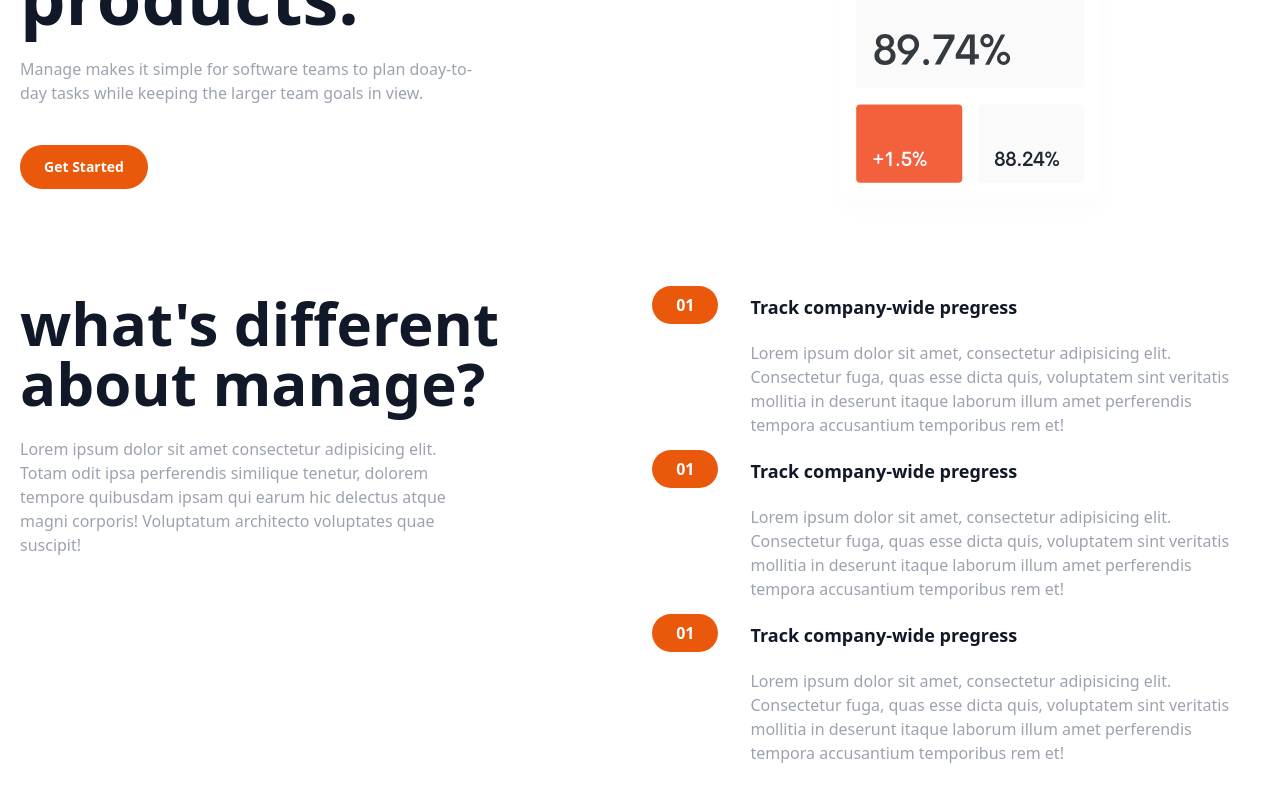
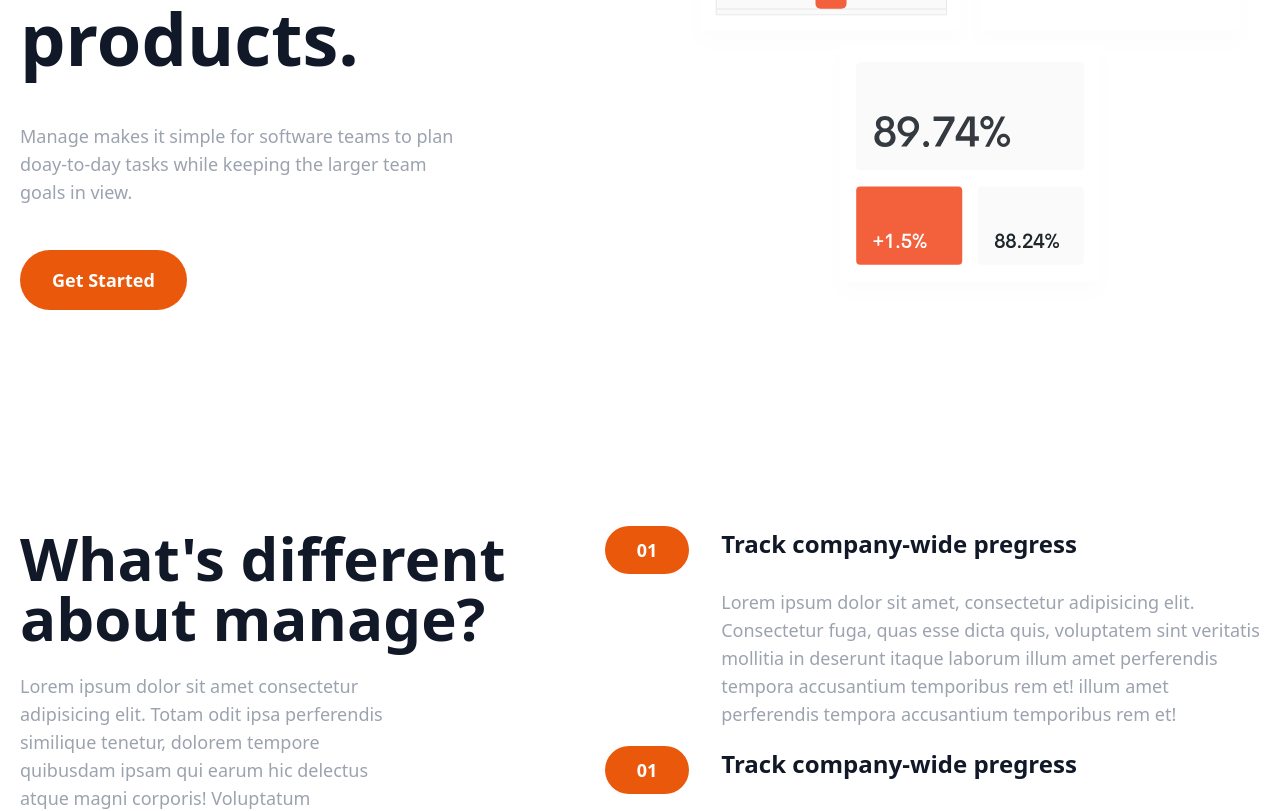
Before and after one commit to anas322/taillwind-project, a website: page public/index.html in a window 1280 px wide. Shown: the part 460-1271 px from the top of the page. Drawn offline with Linux system fonts and the light colour scheme.

Commit message:
fix some design issue

```diff
--- a/public/index.html
+++ b/public/index.html
@@ -5,7 +5,7 @@
         <meta charset="UTF-8">
         <meta http-equiv="X-UA-Compatible" content="IE=edge">
         <meta name="viewport" content="width=device-width, initial-scale=1.0">
-        <title>Document</title>
+        <title>tailwind</title>
 
         <!-- tailwind css -->
         <link rel="stylesheet" href="style.css">
@@ -14,7 +14,7 @@
     <body>
         <div class="md:container mx-auto px-10 md:px-5 ">
             <!-- Nav bar -->
-            <nav class="flex justify-between items-center py-8">
+            <nav class="flex justify-between items-center py-8 ">
                 <!-- Logo -->
                 <div>
                     <img src="./images/logo.svg" alt="manage log for the website">
@@ -32,29 +32,32 @@
                 <!-- Get started button -->
                 <div>
                     <button
-                        class="hidden lg:inline-block py-2 px-4 hover:shadow transition-all hover:scale-105 text-white font-semibold text-sm bg-orange-600 rounded-full ">Get
+                        class="hidden lg:inline-block py-3 px-6 hover:shadow transition-all hover:scale-105 text-white font-semibold text-sm bg-orange-600 rounded-full ">Get
                         Started</button>
                 </div>
 
                 <!-- Toggle button  -->
                 <div class="lg:hidden">
-                    <img src="./images/icon-hamburger.svg" class=" hover:cursor-pointer w-8 h-auto" alt="collapse icon">
+                    <img id="toggle-button" src="./images/icon-hamburger.svg" class=" hover:cursor-pointer w-8 h-auto"
+                        alt="collapse icon">
                 </div>
             </nav>
 
             <main>
                 <!-- header section  -->
                 <section id="#">
-                    <div class="flex md:flex-row flex-col-reverse md:items-center gap-8 my-16">
+                    <div class="flex md:flex-row flex-col-reverse md:items-center gap-8 mb-20 min-h-screen">
 
                         <!-- Item  -->
                         <div class="basis-2/4   ">
-                            <h1 class="text-6xl text-gray-900 lg:text-7xl font-bold mb-6 text-center md:text-left">Bring
+                            <h1 class="text-6xl text-gray-900 lg:text-7xl font-bold mb-12 text-center md:text-left ">
+                                Bring
                                 everyone
                                 together to build
                                 better
                                 products.</h1>
-                            <p class="text-gray-400 text-center md:text-left md:w-3/4 w-3/4 mx-auto md:mx-0 ">Manage
+                            <p class="text-gray-400 text-lg text-center md:text-left md:w-3/4 w-3/4 mx-auto md:mx-0 ">
+                                Manage
                                 makes
                                 it simple
                                 for software
@@ -68,7 +71,7 @@
 
                             <div class="text-center md:text-left">
                                 <button
-                                    class="  hover:bg-orange-400 transition-all hover:shadow-lg hover:scale-105 py-3 px-6 text-white font-semibold text-sm bg-orange-600 rounded-full mt-10">Get
+                                    class="  hover:bg-orange-400 transition-all hover:shadow-lg hover:scale-105 py-4 px-8 text-lg text-white font-semibold  bg-orange-600 rounded-full mt-11">Get
                                     Started</button>
                             </div>
                         </div>
@@ -82,12 +85,13 @@
 
                 <!-- Features section  -->
                 <section id="#">
-                    <div class="flex md:flex-row flex-col gap-8 my-16">
+                    <div class="flex lg:flex-row flex-col  gap-20 mb-40">
                         <!-- Left Item  -->
-                        <div class="">
-                            <h1 class="text-5xl text-gray-900 lg:text-6xl font-bold mb-6 text-center md:text-left">
-                                what's different about manage?</h1>
-                            <p class="text-gray-400 text-center md:text-left md:w-3/4 w-3/4 mx-auto md:mx-0">Lorem ipsum
+                        <div>
+                            <h1 class="text-5xl text-gray-900 lg:text-6xl font-bold mb-6 text-center lg:text-left">
+                                What's different about manage?</h1>
+                            <p class="text-gray-400 text-lg text-center lg:text-left lg:w-3/4 w-3/4 mx-auto lg:mx-0">
+                                Lorem ipsum
                                 dolor sit amet consectetur adipisicing elit. Totam odit ipsa perferendis
                                 similique tenetur, dolorem tempore quibusdam ipsam qui earum hic delectus atque magni
                                 corporis! Voluptatum architecto voluptates quae suscipit!</p>
@@ -95,70 +99,80 @@
 
                         <!-- right Item  -->
                         <div class="flex flex-col gap-y-5">
-                            <div class="flex">
-                                <div>
+                            <div class="flex items-start">
+                                <div class="mt-2">
                                     <span
-                                        class="px-6 py-2 mr-8 text-white font-semibold bg-orange-600 rounded-full">01</span>
+                                        class="px-8 py-3 text-lg mr-8 text-white font-semibold bg-orange-600 rounded-full">01</span>
                                 </div>
 
                                 <div>
 
-                                    <h3 class="text-gray-900 text-lg font-bold mb-5">Track company-wide
+                                    <h3 class="text-gray-900 text-2xl font-bold mb-7">Track company-wide
                                         pregress</h3>
-                                    <p class="text-gray-400">
+                                    <p class="text-gray-400 text-lg ">
                                         Lorem ipsum dolor sit amet, consectetur adipisicing elit. Consectetur fuga,
                                         quas
                                         esse dicta quis, voluptatem sint veritatis mollitia in deserunt itaque
                                         laborum
                                         illum amet perferendis tempora accusantium temporibus rem et!
+                                        illum amet perferendis tempora accusantium temporibus rem et!
+
                                     </p>
                                 </div>
                             </div>
 
-                            <div class="flex">
-                                <div>
+                            <div class="flex items-start">
+                                <div class="mt-2">
                                     <span
-                                        class="px-6 py-2 mr-8 text-white font-semibold bg-orange-600 rounded-full">01</span>
+                                        class="px-8 py-3 text-lg mr-8 text-white font-semibold bg-orange-600 rounded-full">01</span>
                                 </div>
 
                                 <div>
-                                    <h3 class="text-gray-900 text-lg font-bold mb-5">Track company-wide
+
+                                    <h3 class="text-gray-900 text-2xl font-bold mb-7">Track company-wide
                                         pregress</h3>
-                                    <p class="text-gray-400">
+                                    <p class="text-gray-400 text-lg ">
                                         Lorem ipsum dolor sit amet, consectetur adipisicing elit. Consectetur fuga,
                                         quas
                                         esse dicta quis, voluptatem sint veritatis mollitia in deserunt itaque
                                         laborum
                                         illum amet perferendis tempora accusantium temporibus rem et!
+                                        illum amet perferendis tempora accusantium temporibus rem et!
+
                                     </p>
                                 </div>
                             </div>
 
-                            <div class="flex">
-                                <div>
+                            <div class="flex items-start">
+                                <div class="mt-2">
                                     <span
-                                        class="px-6 py-2 mr-8 text-white font-semibold bg-orange-600 rounded-full">01</span>
+                                        class="px-8 py-3 text-lg mr-8 text-white font-semibold bg-orange-600 rounded-full">01</span>
                                 </div>
 
                                 <div>
-                                    <h3 class="text-gray-900 text-lg font-bold mb-5">Track company-wide
+
+                                    <h3 class="text-gray-900 text-2xl font-bold mb-7">Track company-wide
                                         pregress</h3>
-                                    <p class="text-gray-400">
+                                    <p class="text-gray-400 text-lg ">
                                         Lorem ipsum dolor sit amet, consectetur adipisicing elit. Consectetur fuga,
                                         quas
                                         esse dicta quis, voluptatem sint veritatis mollitia in deserunt itaque
                                         laborum
                                         illum amet perferendis tempora accusantium temporibus rem et!
+                                        illum amet perferendis tempora accusantium temporibus rem et!
+
                                     </p>
                                 </div>
                             </div>
+
+
                         </div>
                     </div>
                 </section>
 
                 <!-- testimonials  -->
                 <section id="#">
-                    <div class="my-16">
+                    <div class="mb-20">
                         <h3 class="text-5xl lg:text-6xl text-gray-900  font-bold mb-40 text-center ">What they've
                             said
                         </h3>
@@ -281,7 +295,7 @@
         </section>
         </main>
 
-
+        <script src="script.js"></script>
 
     </body>
 
```
Also changed, not shown: public/script.js (added), public/style.css.
